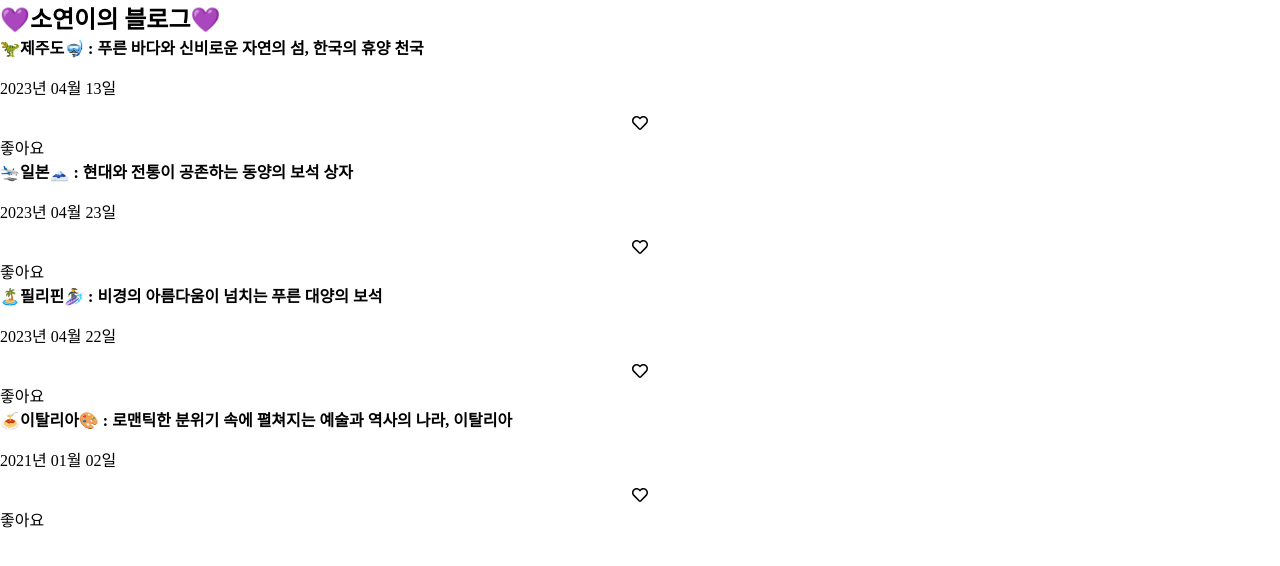
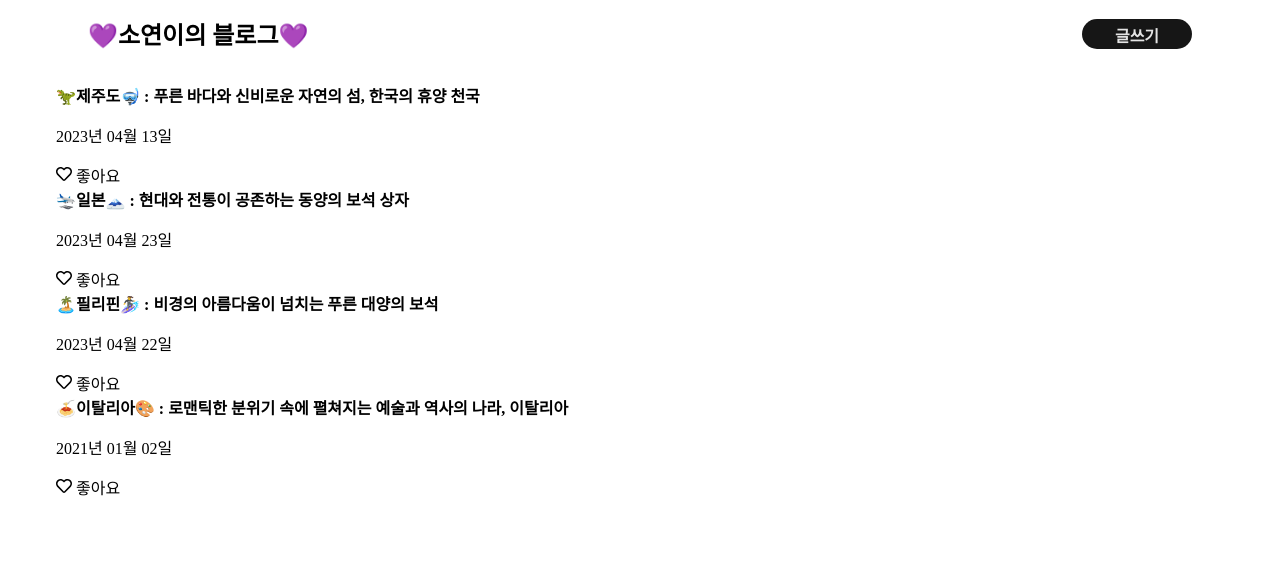
Before and after one commit to soyeon030807/react_class1, a React (Create React App) app: page / in a window 1280 px wide. Shown: the top 566 px of the page. Built offline with nearby package versions, Linux system fonts and the light colour scheme.

Commit message:
refactoring: 헤더 컴포넌트 스타일링

```diff
--- a/src/components/Header.jsx
+++ b/src/components/Header.jsx
@@ -1,9 +1,15 @@
 import React from 'react';
+import {Link} from "react-router-dom";
 
 export default function Header({title}) {
     return (
-        <div className="header">
-            <h2>{title}</h2>
+        <div className="header-wrap col-12">
+            <header className="header">
+                <h2>{title}</h2>
+                <div className="writing">
+                    <Link to='/'>글쓰기</Link>
+                </div>
+            </header>
         </div>
     );
 }
--- /dev/null
+++ b/src/components/page/GridLayout.jsx
@@ -0,0 +1,9 @@
+import React from 'react';
+
+export default function GridLayout({children}) {
+    return (
+        <div className="container grid">
+            {children}
+        </div>
+    );
+}
--- a/src/components/page/Home.jsx
+++ b/src/components/page/Home.jsx
@@ -5,7 +5,7 @@ import Header from "../Header";
 import PostList from "../PostList";
 import Modal from "../Modal";
 import ContentTitle from "../ContentTitle";
-import LikeButton from "../LikeButton";
+import GridLayout from "./GridLayout";
 
 export default function Home() {
     const [postTitle, setPostTitle] = useState([
@@ -155,9 +155,9 @@ export default function Home() {
     };
 
     return (
-        <div className="container">
+        <GridLayout>
             <Header title="💜소연이의 블로그💜"/>
-            <main className="contents">
+            <main className="contents col-12">
                 <PostList
                     postTitle={postTitle}
                     like={like}
@@ -178,6 +178,6 @@ export default function Home() {
                         : null
                 }
             </main>
-        </div>
+        </GridLayout>
     );
 }
--- a/src/index.js
+++ b/src/index.js
@@ -3,6 +3,7 @@ import ReactDOM from 'react-dom/client';
 
 // Style
 import './styles/index.css';
+import './styles/components.css';
 
 // Report Web Vitals
 import reportWebVitals from './reportWebVitals';
--- /dev/null
+++ b/src/styles/components.css
@@ -0,0 +1,36 @@
+/* 헤더 컴포넌트 */
+.header-wrap {
+    width: 100%;
+}
+
+.header {
+    padding: 1rem 2rem;
+    display: flex;
+    justify-content: space-between;
+    align-items: center;
+}
+
+.writing {
+    width: 110px;
+    height: 30px;
+    text-align: center;
+    background: var(--color-dark);
+    border-radius: 36px;
+}
+
+.writing a {
+    color: #e4e4e4;
+    font-weight: 700;
+    position: relative;
+    top: 15%;
+}
+
+.writing:hover {
+    transition: all 150ms linear;
+    opacity: .85;
+}
+
+.writing:active {
+    transition: all 150ms linear;
+    opacity: .75;
+}
--- a/src/styles/index.css
+++ b/src/styles/index.css
@@ -1,6 +1,10 @@
 /* Default */
+:root {
+    --color-dark: #161616;
+    --color-smoke: #e4e4e4;
+}
+
 *, html {
-    width: 100%;
     box-sizing: border-box;
 }
 
@@ -21,3 +25,32 @@ ul, ol {
 h1, h2, h3, h4, h5, h6 {
     margin: 0;
 }
+
+/* a, Link */
+a {
+    text-decoration: none;
+}
+
+/* Layout */
+.container {
+    max-width: 1200px;
+    margin: 0 auto;
+    padding: 0 1rem;
+}
+
+.grid {
+    margin-left: auto;
+    margin-right: auto;
+    display: grid;
+    grid-template-columns: repeat(12, 1fr);
+    /*grid-template-rows: minmax(5rem, auto);*/
+    grid-gap: 1rem;
+}
+
+.col-1 {
+    grid-column: span 1;
+}
+
+.col-12 {
+    grid-column: span 12;
+}
```
Also changed, not shown: src/components/Navigation.jsx (deleted, +0 -9 lines), src/data/posts.json (deleted), src/logo.svg (deleted), 1 other file (tests, documents, lock files or other folders).
